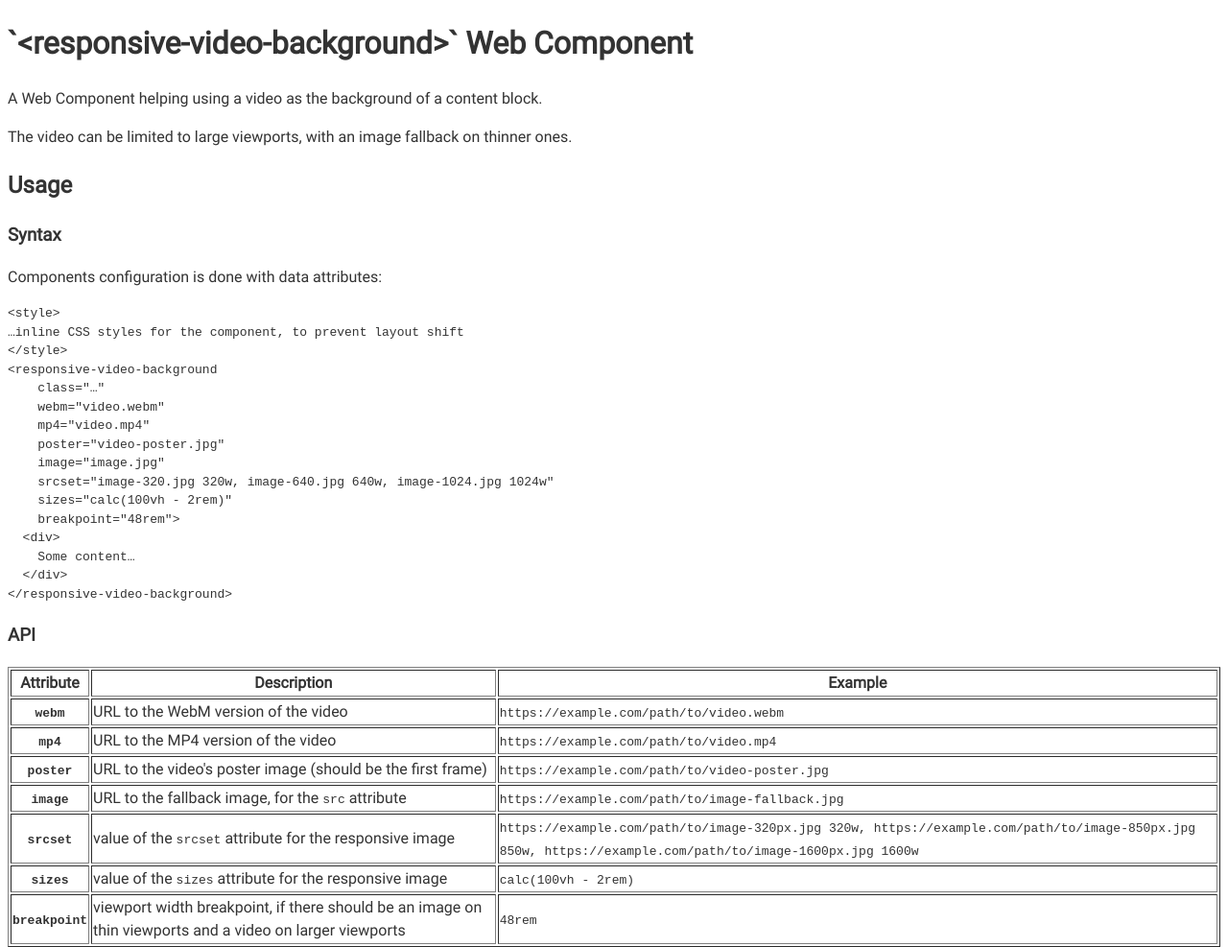
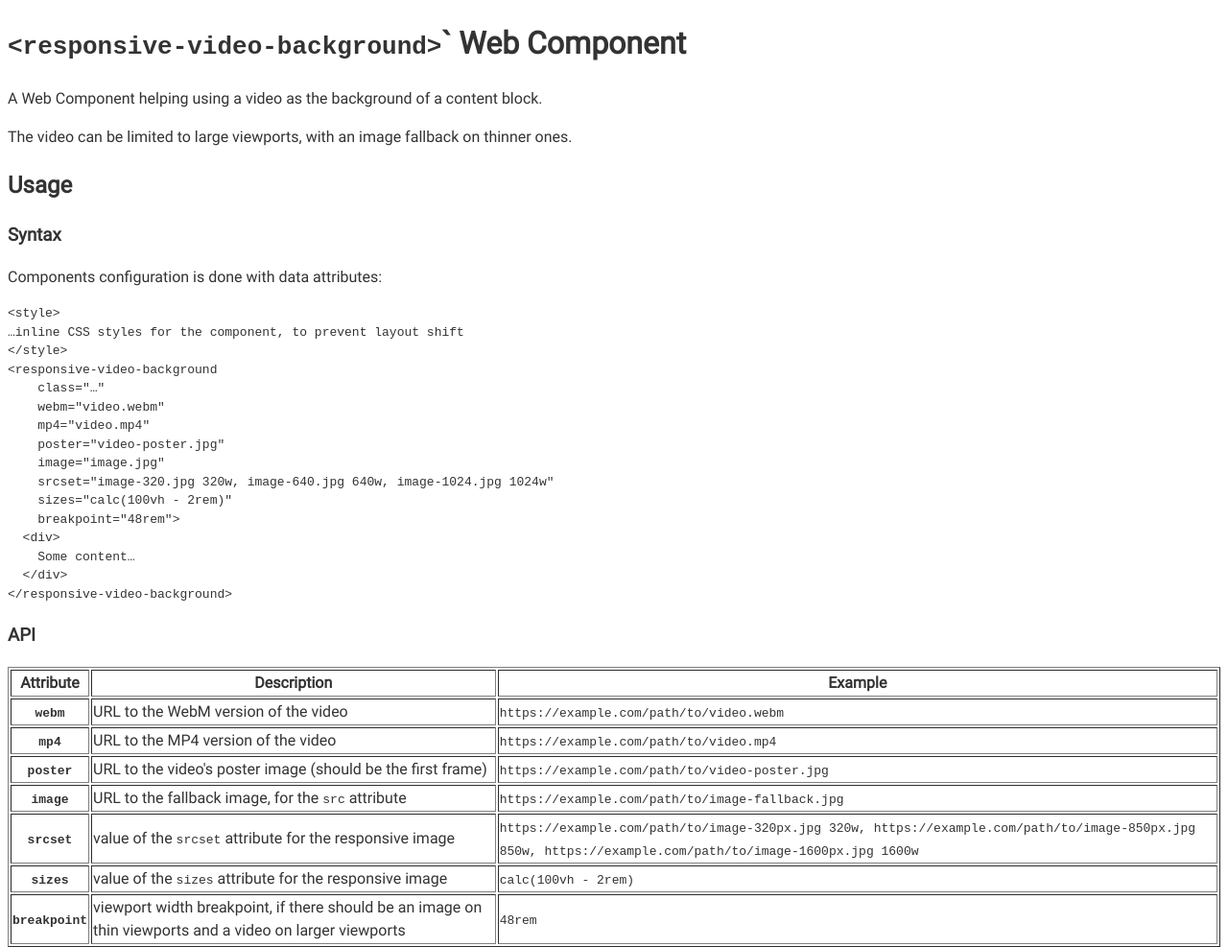
Before and after one commit to cleverage/responsive-video-background, a website with bundled scripts: page index.html in a window 1280 px wide. Shown: the top 987 px of the page at 96% size. Built offline with nearby package versions, Linux system fonts and the light colour scheme.

Commit message:
Don't mix HTML and Markdown

```diff
--- a/index.html
+++ b/index.html
@@ -10,7 +10,7 @@
 <body>
 <div class="page">
 
-<h1>`&lt;responsive-video-background&gt;` Web Component</h1>
+<h1><code>&lt;responsive-video-background&gt;</code>` Web Component</h1>
 
 <p>A Web Component helping using a video as the background of a content block.</p>
 <p>The video can be limited to large viewports, with an image fallback on thinner ones.</p>
```
